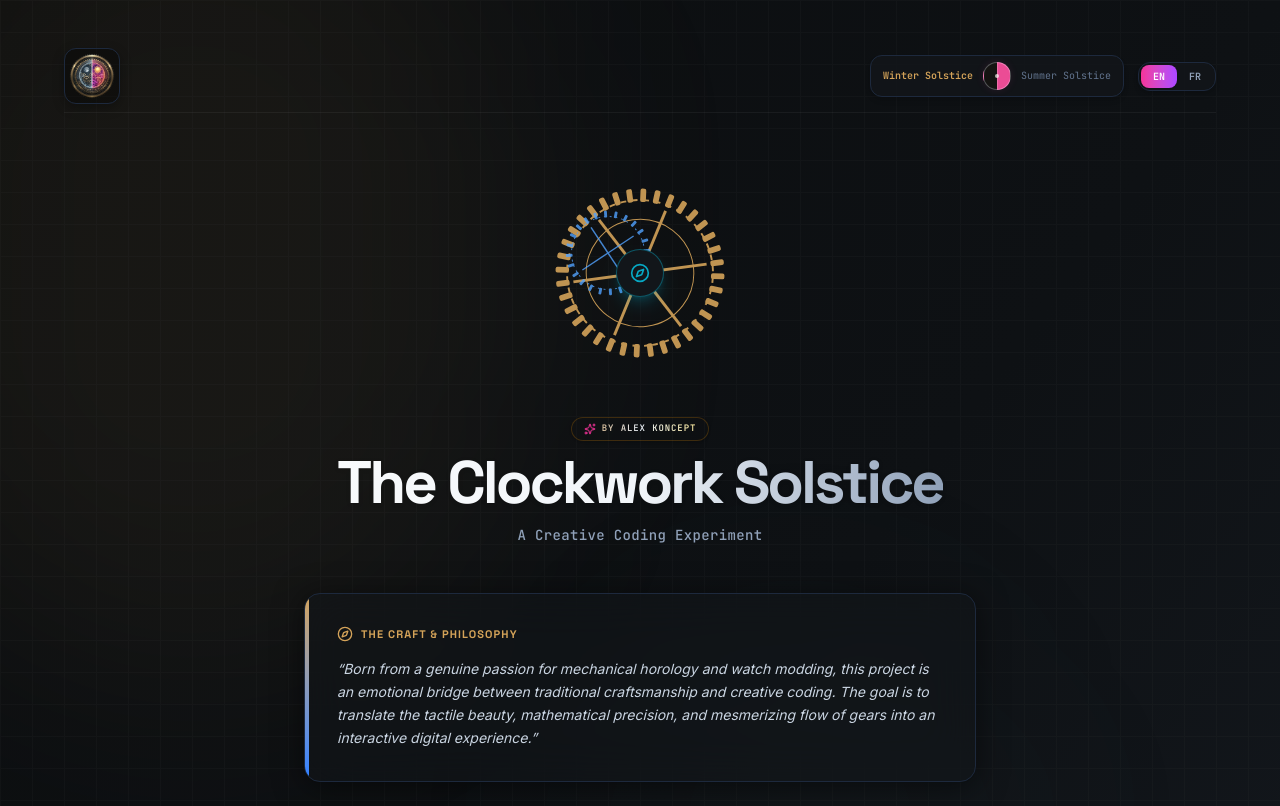
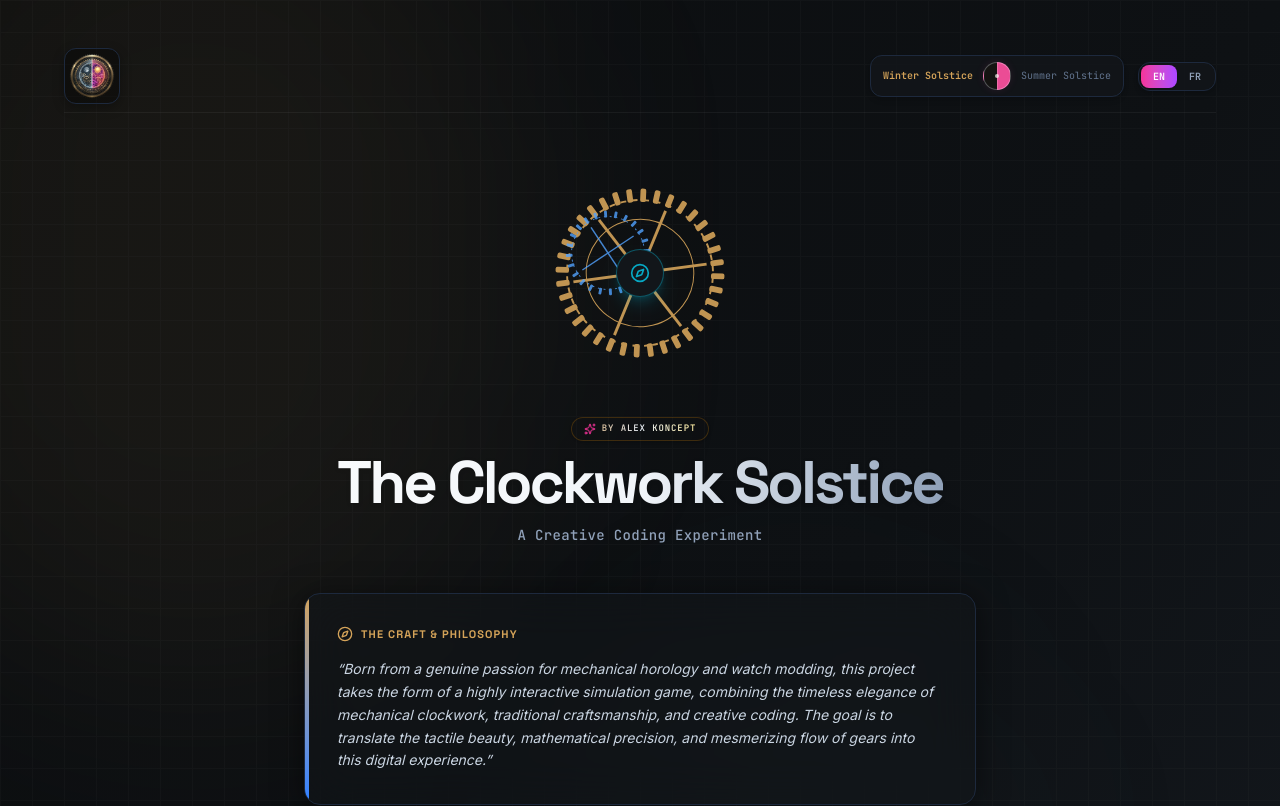
Before and after one commit to AlexKoncept/the-clockwork-solstice, a React (Vite) app: page / in a window 1280 px wide. Shown: the top 806 px of the page. Built offline with nearby package versions, Linux system fonts and the light colour scheme.

Commit message:
Revise passion text for clarity and engagement
Updated the passion text to describe the project as a highly interactive simulation game, emphasizing the combination of mechanical clockwork, craftsmanship, and coding.

```diff
--- a/src/components/LandingPage.tsx
+++ b/src/components/LandingPage.tsx
@@ -25,7 +25,7 @@ export default function LandingPage({ language, setLanguage, theme, setTheme, on
     en: {
       subtitle: "A Creative Coding Experiment",
       passionTitle: "The Craft & Philosophy",
-      passionText: "Born from a genuine passion for mechanical horology and watch modding, this project is an emotional bridge between traditional craftsmanship and creative coding. The goal is to translate the tactile beauty, mathematical precision, and mesmerizing flow of gears into an interactive digital experience.",
+      passionText: "Born from a genuine passion for mechanical horology and watch modding, this project takes the form of a highly interactive simulation game, combining the timeless elegance of mechanical clockwork, traditional craftsmanship, and creative coding. The goal is to translate the tactile beauty, mathematical precision, and mesmerizing flow of gears into this digital experience.",
       cta: "START SIMULATION",
       subCta: "LANCER LE MÉCANISME",
       signature: "Alex Koncept — Merging AI, DIY, and Horology.",
@@ -80,7 +80,7 @@ export default function LandingPage({ language, setLanguage, theme, setTheme, on
     fr: {
        subtitle: "Une expérience de code créatif",
        passionTitle: "L'Art & La Philosophie",
-       passionText: "Né d'une véritable passion pour l'horlogerie mécanique et le modding de montres, ce projet est un pont entre l'artisanat traditionnel et le code créatif. L'objectif est de traduire la beauté tactile, la précision mathématique et le flux fascinant des engrenages dans une expérience digitale interactive.",
+       passionText: "Né d'une véritable passion pour l'horlogerie mécanique et le modding de montres, ce projet prend la forme d'un jeu de simulation hautement interactif alliant l'élégance intemporelle de l'horlogerie mécanique, l'artisanat traditionnel et le code créatif. L'objectif est de traduire la beauté tactile, la précision mathématique et le flux fascinant des engrenages dans cette expérience digitale.",
        cta: "LANCER LE MÉCANISME",
        subCta: "START SIMULATION",
        signature: "Alex Koncept — À la croisée de l'IA, du DIY et de l'Horlogerie.",
```
